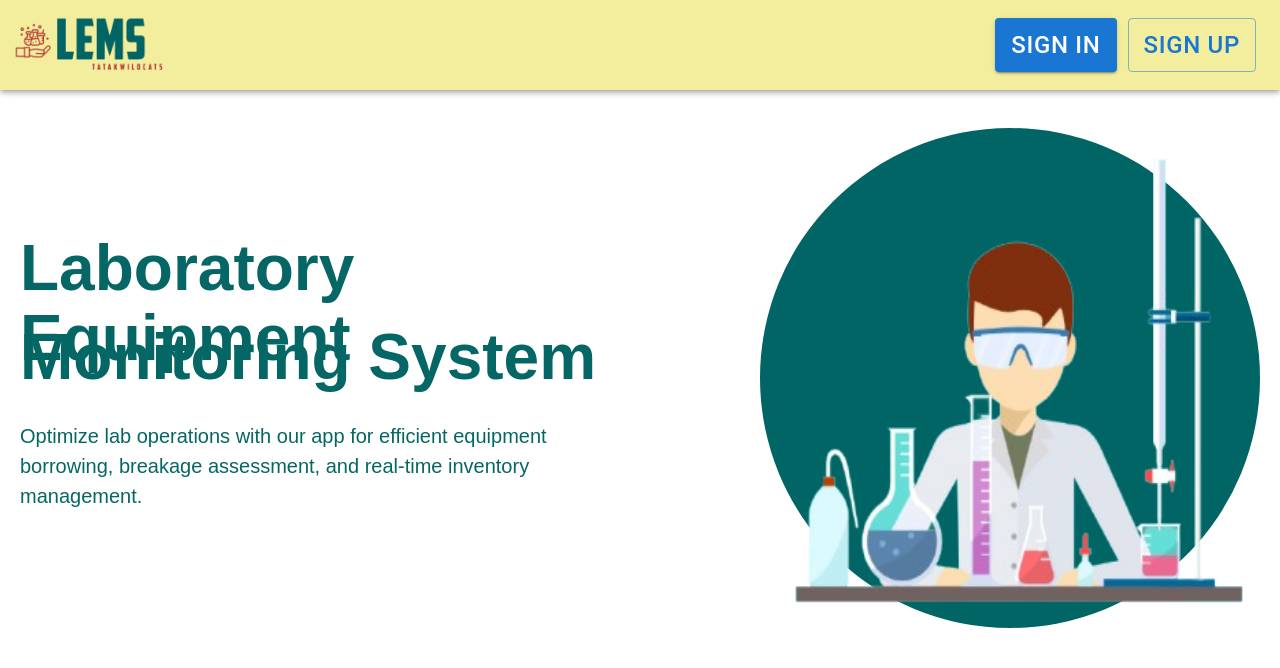
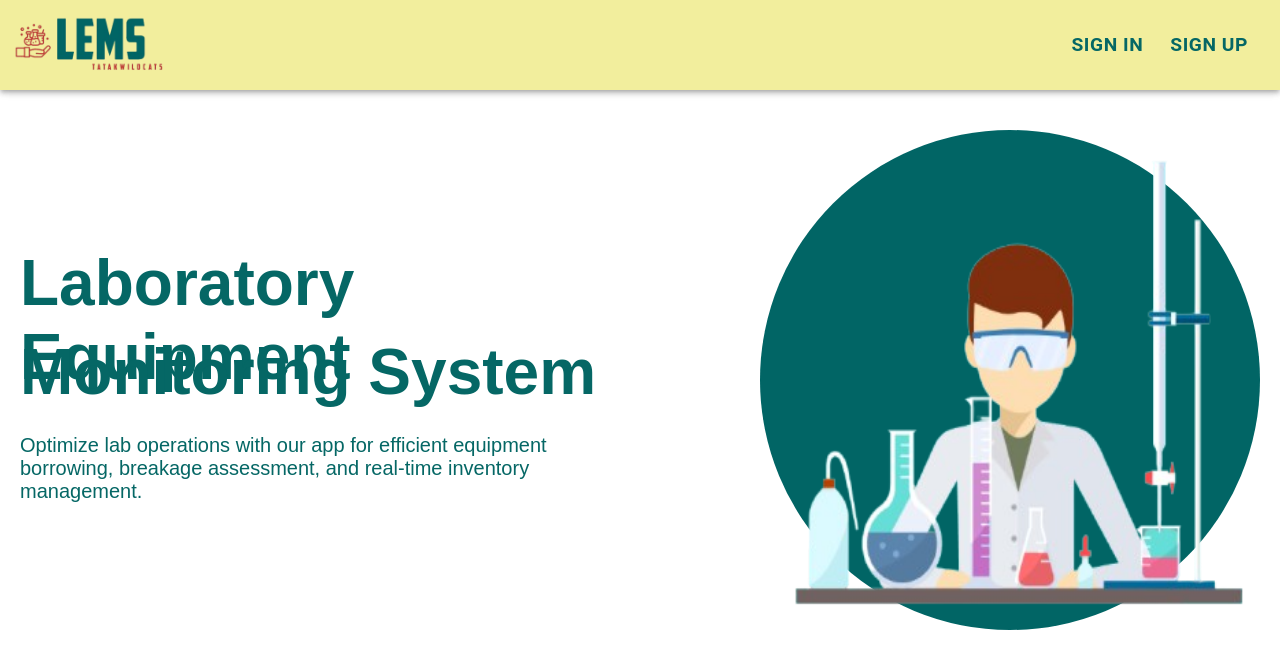
Before and after one commit to MarkJanzenB/cit-lems-frontend, a React (Vite) app: page / in a window 1280 px wide. Shown: the top 668 px of the page. Built offline with nearby package versions, Linux system fonts and the light colour scheme.

Commit message:
Save local changes before pulling

```diff
--- a/src/components/Appbar/Appbar.jsx
+++ b/src/components/Appbar/Appbar.jsx
@@ -24,20 +24,25 @@ const Appbar = () => {
         <Typography variant="h6" className="appbar-typography">
 
         </Typography>
-        <Button variant={'contained'}
-                sx={{fontSize: '1.5em',
+        <Button
+                sx={{fontSize: '1.2em',
+                  fontWeight:'bold',
+                  color:'#056765',
           '&:hover': {
-            backgroundColor: '#FFF1DB', // Change the background color on hover
-            color: '#056765', // Change the text color on hover
+            backgroundColor: '#056765',
+            color: '#056765',
           },
         }} onClick={handleSignIn}>
           Sign In
         </Button>
         <div className="vertical-line"></div>
-        <Button variant={'outlined'} sx={{fontSize: '1.5em',
+        <Button  sx={{fontSize: '1.2em',
+         fontWeight:'bold',
+         color:'#056765',
           '&:hover': {
-            backgroundColor: '#FFF1DB', // Change the background color on hover
-            color: '#056765', // Change the text color on hover
+            backgroundColor: '#056765',
+            color: '#056765',
+
           },
         }} onClick={handleSignUp}>
           Sign Up
--- a/src/index.css
+++ b/src/index.css
@@ -1,40 +1,8 @@
 :root {
   font-family: Inter, system-ui, Avenir, Helvetica, Arial, sans-serif;
-  line-height: 1.5;
-  font-weight: 400;
   background-color: #ffffff;
-
-  color-scheme: light dark;
-  color: rgba(255, 255, 255, 0.87);
-
-  font-synthesis: none;
-  text-rendering: optimizeLegibility;
-  -webkit-font-smoothing: antialiased;
-  -moz-osx-font-smoothing: grayscale;
-  -webkit-text-size-adjust: 100%;
 }
 
-a {
-  font-weight: 500;
-  color: #646cff;
-  text-decoration: inherit;
-}
-a:hover {
-  color: #535bf2;
-}
-
-body {
-  margin: 0;
-  display: flex;
- /* min-width: 320px; */
-  height: 100vh;
-}
-
-h1 {
-  font-size: 2.2em;
-  line-height: 1.1;
-  color: #1a1a1a;
-}
 
 button {
   border-radius: 8px;
@@ -55,77 +23,20 @@ button:focus-visible {
   outline: 4px auto -webkit-focus-ring-color;
 }
 
-@media (prefers-color-scheme: light) {
-  :root {
-    color: #213547;
-    background-color: #ffffff;
-  }
-  a:hover {
-    color: #747bff;
-  }
-  button {
-    background-color: #f9f9f9;
-  }
-}
 
-/* Home.css */
 
-.inline-element {
-  display: inline-block;
-  vertical-align: middle; /* Optional: Align elements vertically */
-}
+
 .logo {
   height: 250px; /* Adjust height as needed */
   width: 400px;  /* Adjust width as needed */
-}
-.logo1 {
-    height: 100px; /* Adjust height as needed */
-    width: 100px;  /* Adjust width as needed */
-}
-.logo2 {
-  height: 100px; /* Adjust height as needed */
-  width: 200px;  /* Adjust width as needed */
-}
-.logo4 {
-  height: 150px; /* Adjust height as needed */
-  width: 250px;  /* Adjust width as needed */
-}
-.logo3 {
-  height: 120px; /* Adjust height as needed */
-  width: 600px;  /* Adjust width as needed */
 }
 h2 {
   line-height: 1.1;
   color: #1a1a1a;
 }
 
-.regform{
-    display: flex;
-    flex-direction: column;
-    align-items: center;
-    justify-content: center;
 
-  color: #1a1a1a;
-}
-/*.regform label {*/
-/*  font-size: 2.5em; !* Increase label font size *!*/
-/*}*/
 
-/*.regform input {*/
-/*  font-size: 2.5em; !* Increase input font size *!*/
-/*  padding: 10px; !* Add padding for better spacing *!*/
-/*}*/
-.form-group {
-  /*display: flex;*/
-  align-items: center;
-}
-.form-container {
-  padding: 10px; /* Adjust the padding as needed */
-}
-.center-button {
-  display: block;
-  margin: 0 auto;
-}
 
 .logform{
   display: flex;
@@ -135,12 +46,10 @@ h2 {
   color: #1a1a1a;
 }
 
-.logform label {
-  font-size: 3.2em; /* Increase label font size */
-}
+
 
 .logform input {
-  font-size: 3.2em; /* Increase input font size */
+  font-size: 1.2em; /* Increase input font size */
   padding: 10px; /* Add padding for better spacing */
 }
 
```
